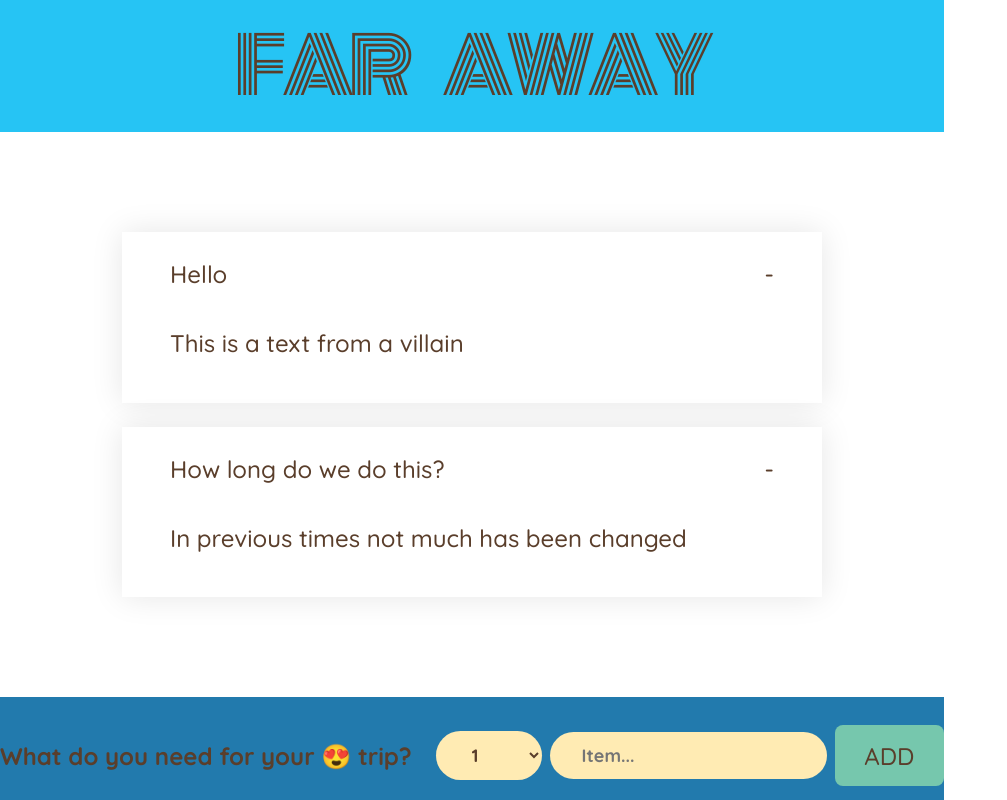
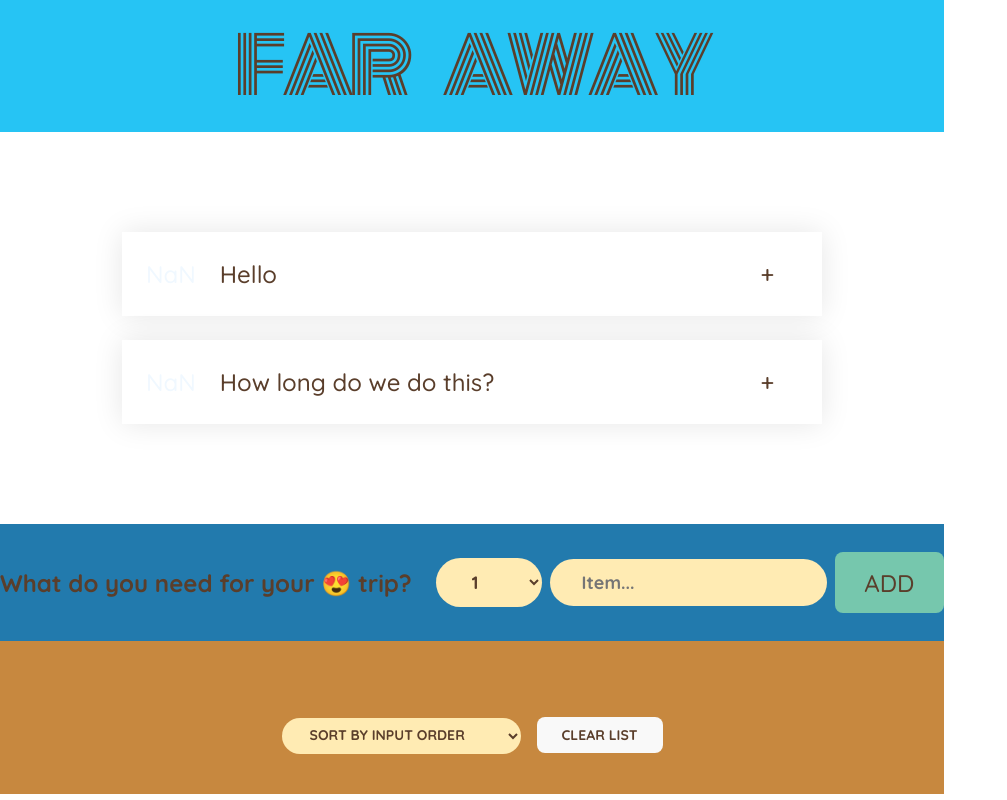
Before and after one commit to anaktas24/travel-list, a React (Vite) app in the folder travel-list/: page / in a window 1280 px wide. Shown: the top 800 px of the page, without its empty margins (0-1007 px from the left). Built offline with nearby package versions, Linux system fonts and the light colour scheme.

Commit message:
Accordion done

```diff
--- a/travel-list/src/App.css
+++ b/travel-list/src/App.css
@@ -71,7 +71,7 @@
   border-top: 4px solid #0f0d58;
 }
 .open .number,
-.open .text{
+.open .title{
   color: #227aad;
 }
 .app {
--- a/travel-list/src/components/Accordion.jsx
+++ b/travel-list/src/components/Accordion.jsx
@@ -1,22 +1,29 @@
+import { useState } from "react"
 
 
 function Accordion({data}){
   return(
     <div className="accordion">
-      {data.map((el, i) =>
-        <AccordionItem  title={el.title} text={el.text} nnum={i}/>)}
+      {data.map((el, i) => (
+        <AccordionItem  title={el.title} text={el.text} nnum={i} key={el.title}/>))}
     </div>
   )
 
 }
 
 function AccordionItem({num, title, text}){
+  const [isOpen, setIsOpen] = useState(false)
+  function handleToggle(){
+    setIsOpen((isOpen)=> !isOpen)
+  }
   return(
-    <div className="item">
-      <p className="number">{num}</p>
+    <div className={`item ${isOpen ? "open" : ""}`} onClick={handleToggle}>
+      <p className="number">{num < 9 ? `0${num + 1}` : num + 1}</p>
       <p className="title">{title}</p>
-      <p className="icon">-</p>
-      <div className="content-box">{text}</div>
+      <p className="icon">{isOpen ? "-" : "+"}</p>
+      {isOpen &&
+        <div className="content-box">{text}
+        </div>}
     </div>
   )
 
```
